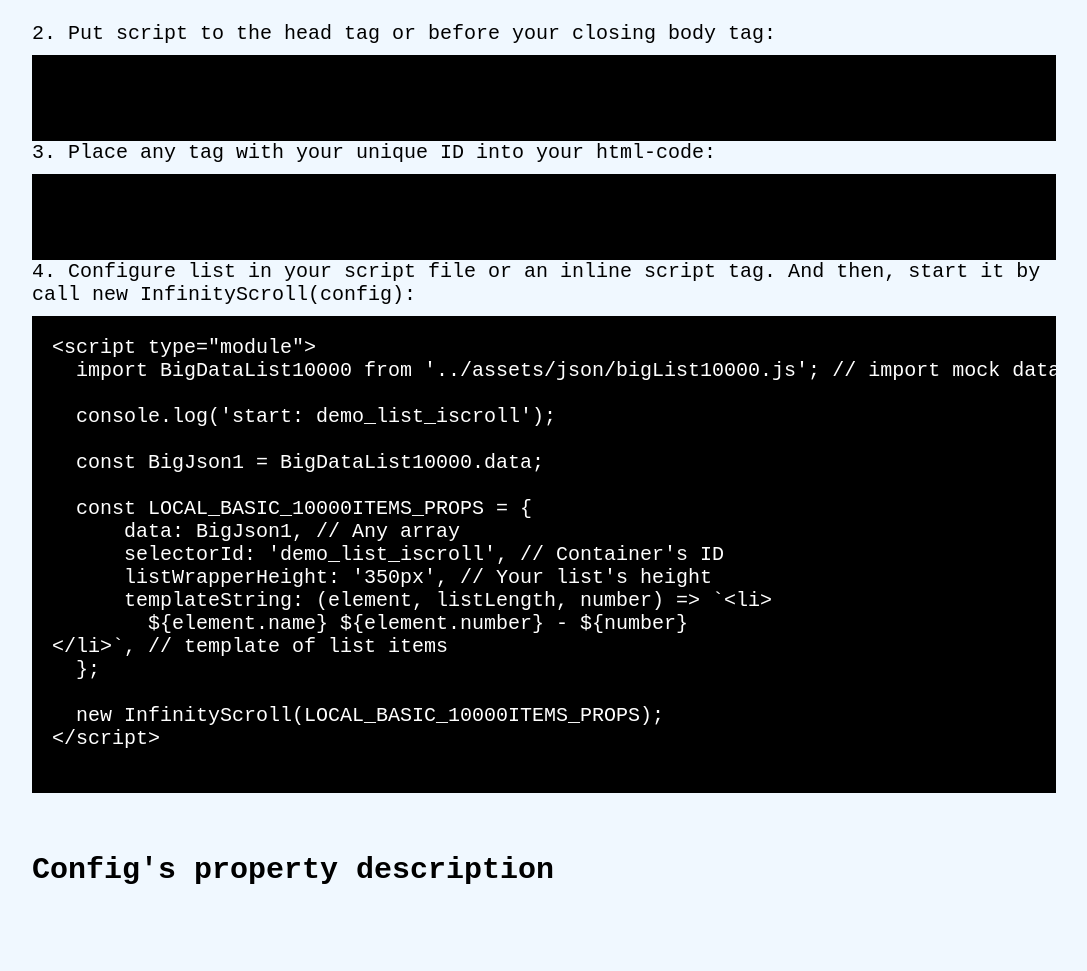
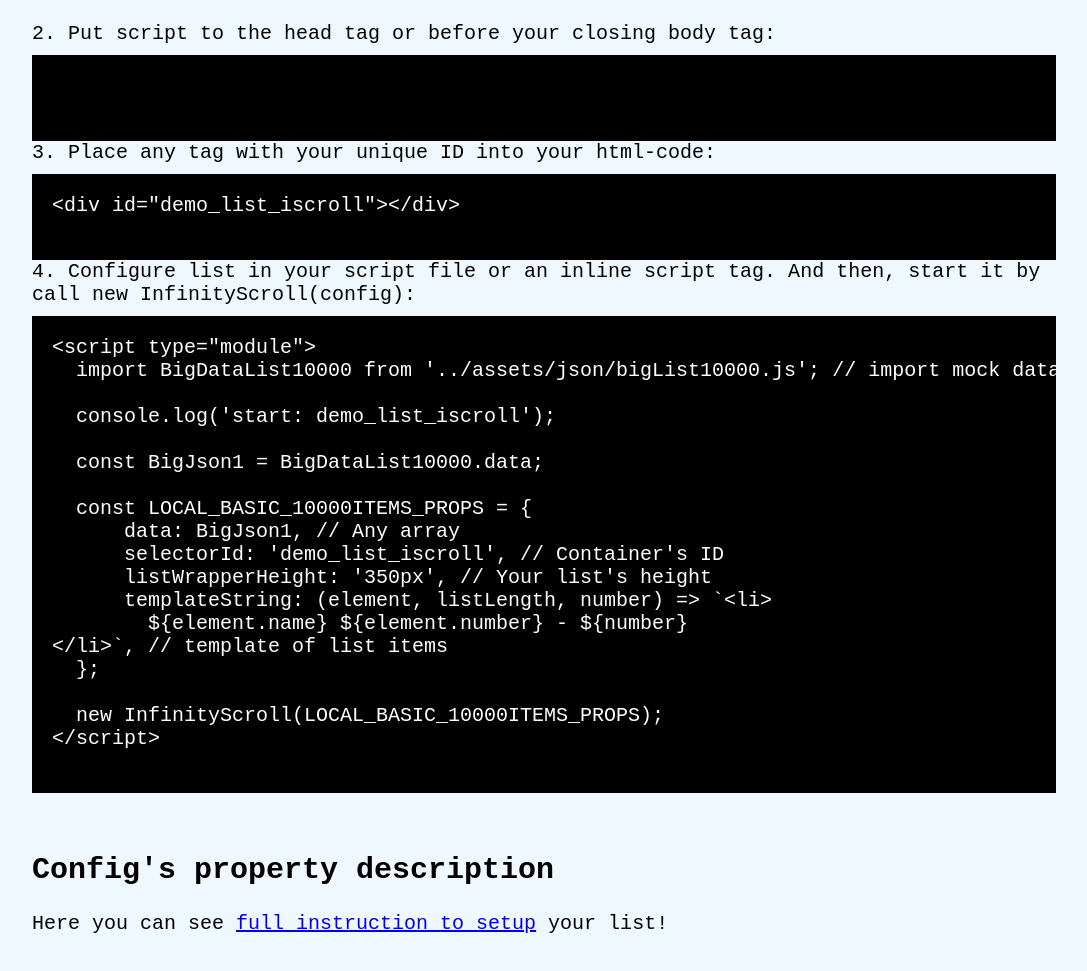
Before and after one commit to A64Danil/InfinityScroll, a website built with webpack: page src/html/views/gettingStarted.html in a window 1280 px wide. Shown: the part 77-1048 px from the top of the page, without its empty margins (96-1183 px from the left). Before the commit the page ends 1024 px from the top, so only its background shows below. Built offline with nearby package versions, Linux system fonts and the light colour scheme.

Commit message:
fix text in gettingStarted

```diff
--- a/src/html/views/gettingStarted.html
+++ b/src/html/views/gettingStarted.html
@@ -17,7 +17,9 @@ author: "Danil X" }; %>
         _.template(require('html-loader!./../includes/demoDescriptions/whereDownLoadScript.html'))(data)
         %>
       </p>
-      <p class="codeDescription">2. Put script to the head tag or before your closing body tag:</p>
+      <p class="codeDescription">
+        2. Put script to the head tag or before your closing body tag:
+      </p>
       <pre class="code">
 <!--  Here you need to connect howToIncludeScriptFile.html     -->
       </pre>
@@ -25,10 +27,11 @@ author: "Danil X" }; %>
         3. Place any tag with your unique ID into your html-code:
       </p>
       <pre class="code">
-<div id="demo_list_iscroll"></div>
+&lt;div id=&quot;demo_list_iscroll&quot;&gt;&lt;/div&gt;
       </pre>
       <p class="codeDescription">
-        4. Configure list in your script file or an inline script tag. And then, start it by call new InfinityScroll(config):
+        4. Configure list in your script file or an inline script tag. And then,
+        start it by call new InfinityScroll(config):
       </p>
       <pre class="code">
 &lt;script type="module"&gt;
@@ -54,12 +57,10 @@ author: "Danil X" }; %>
 
     <section>
       <h2>Config's property description</h2>
-    </section>
-
-    <section>
-      <%=
-      _.template(require('html-loader!./../includes/demoDescriptions/listSetupFull.html'))(data)
-      %>
+      <p>
+        Here you can see
+        <a href="/settings.html">full instruction to setup</a> your list!
+      </p>
     </section>
   </body>
 </html>
```
